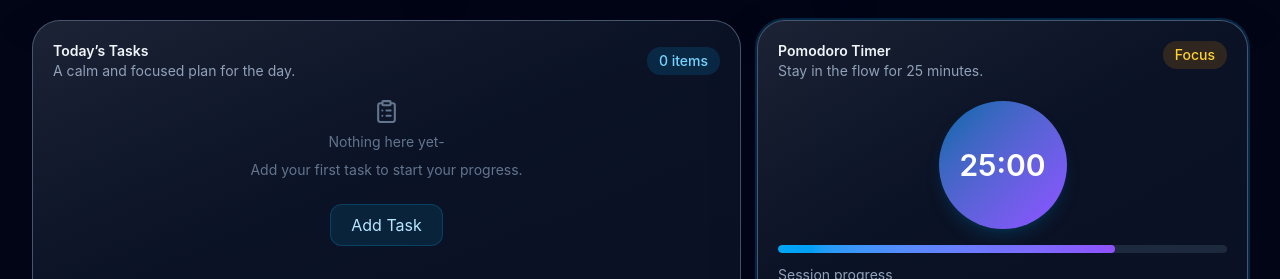
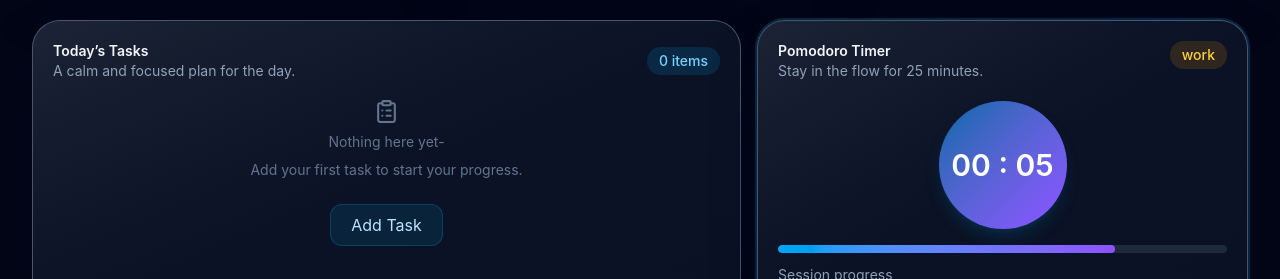
Before and after one commit to mayank1718/Momentum, a React (Vite) app: page / in a window 1280 px wide. Shown: the part 374-653 px from the top of the page. Built offline with nearby package versions, Linux system fonts and the light colour scheme.

Commit message:
Implement Pomodoro timer functionality with session management

```diff
--- a/src/components/Timer.jsx
+++ b/src/components/Timer.jsx
@@ -1,7 +1,38 @@
-import React from "react";
+import React, { useEffect, useState } from "react";
 import GlassCard from "./GlassCard";
 
 const Timer = () => {
+  const [isRunning, setIsRunning] = useState(false);
+  const [mode, setMode] = useState("work");
+  const [timeLeft, setTimeLeft] = useState(5);
+  const [completedSession, setCompletedSession] = useState(0);
+
+  const min = Math.floor(timeLeft / 60)
+    .toString()
+    .padStart(2, "0");
+  const sec = (timeLeft % 60).toString().padStart(2, "0");
+
+  useEffect(() => {
+    if (isRunning) {
+      const timer = setInterval(() => {
+        if (timeLeft > 0) {
+          setTimeLeft((prev) => prev - 1);
+        } else {
+          setIsRunning(false);
+          setCompletedSession((prev) => prev + 1);
+          if (completedSession % 4 === 0) {
+            setTimeLeft(300)
+            setMode("Sort break")
+          } else {
+            setTimeLeft(900)
+            setMode("Long break")
+          }
+        }
+      }, 1000);
+      return () => clearInterval(timer);
+    }
+  }, [isRunning, timeLeft, completedSession]);
+
   return (
     <GlassCard highlighted>
       <div className="flex items-start justify-between">
@@ -12,12 +43,16 @@
           </p>
         </div>
         <div className="rounded-full bg-amber-500/15 px-3 py-1 text-sm font-medium text-amber-300">
-          Focus
+          {mode}
         </div>
       </div>
       <div className="mt-5 flex items-center justify-center">
-        <div className="flex h-32 w-32 items-center justify-center rounded-full border-xl border-sky-400/20 bg-gradient-to-br from-sky-700 to-violet-500 text-3xl font-semibold text-white shadow-lg shadow-sky-900/40">
-          25:00
+        <div
+          onClick={() => {
+            setIsRunning(!isRunning);
+          }}
+          className="flex h-32 w-32 items-center justify-center rounded-full border-xl border-sky-400/20 bg-gradient-to-br from-sky-700 to-violet-500 text-3xl font-semibold text-white shadow-lg shadow-sky-900/40">
+          {min} : {sec}
         </div>
       </div>
       <div className="mt-4 h-2 overflow-hidden rounded-full bg-slate-800">
```
